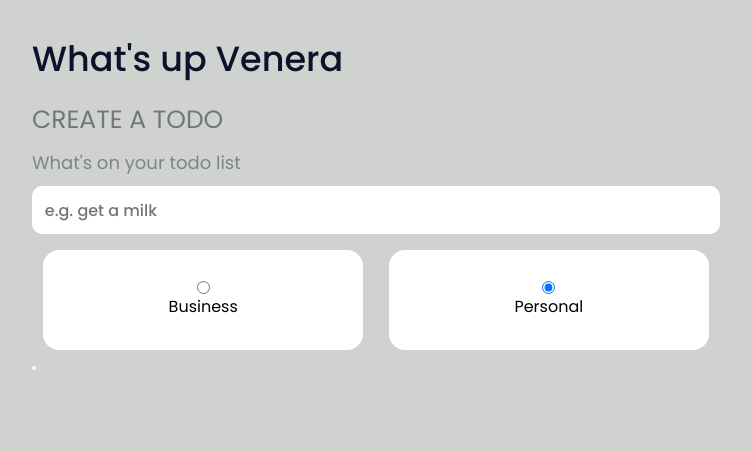
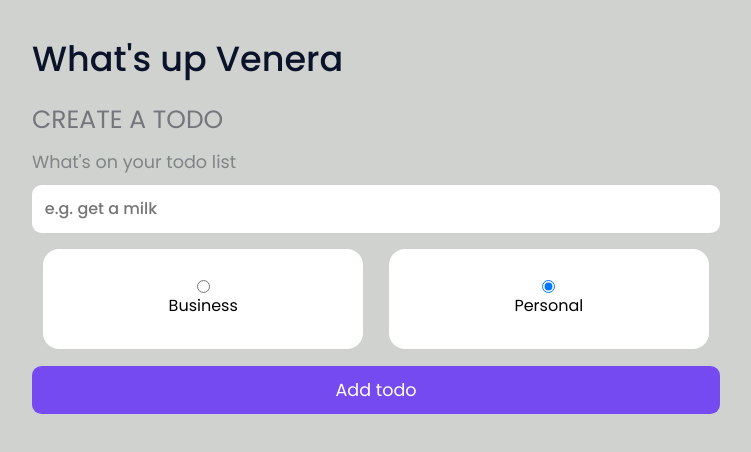
Before and after one commit to Venera00/neobis-front-todoList-react, a React (Create React App) app: page / in a window 1280 px wide. Shown: the top 452 px of the page, without its empty margins (264-1015 px from the left). Built offline with nearby package versions, Linux system fonts and the light colour scheme.

Commit message:
Add button todo

```diff
--- a/src/App.css
+++ b/src/App.css
@@ -37,9 +37,9 @@ h1 {
 
 .main__subtitle {
   font-weight: 400;
-  font-size: 18px;
+  font-size: 1.1rem;
   color: #7f8487;
-  margin-bottom: 10px;
+  margin-bottom: 0.6rem;
 }
 
 .TodoForm {
@@ -53,7 +53,7 @@ h1 {
   background-color: #fff;
   border: none;
   outline: none;
-  border-radius: 10px;
+  border-radius: 0.6rem;
   padding-left: 0.8rem;
   font-weight: 500;
   font-size: 1rem;
@@ -81,3 +81,15 @@ h1 {
 
 .form__personal {
 }
+
+.todo-btn {
+  width: 43rem;
+  height: 3rem;
+  color: #fff;
+  font-size: 1.1rem;
+  background-color: #764af1;
+  border: none;
+  border-radius: 0.6rem;
+  cursor: pointer;
+  margin: 1.1rem 0 1rem 0;
+}
--- a/src/components/TodoForm.js
+++ b/src/components/TodoForm.js
@@ -29,7 +29,9 @@ export const TodoForm = () => {
           <p className="form__title">Personal</p>
         </label>
       </div>
-      <button type="submit" className="todo-btn"></button>
+      <button type="submit" className="todo-btn">
+        Add todo
+      </button>
     </form>
   );
 };
--- a/src/components/TodoWrapper.js
+++ b/src/components/TodoWrapper.js
@@ -3,7 +3,7 @@ import { TodoForm } from "./TodoForm";
 
 export const TodoWrapper = () => {
   return (
-    <div>
+    <div className="TodoWrapper">
       <h1>
         What's up{" "}
         <span className="username" contentEditable="true">
```
